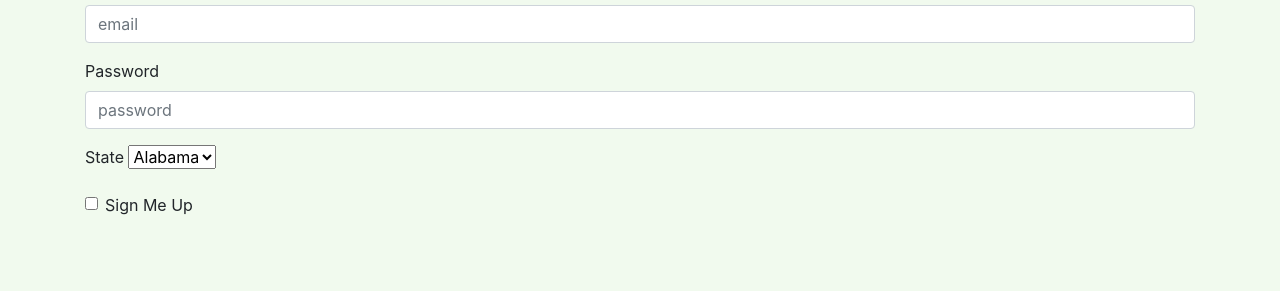
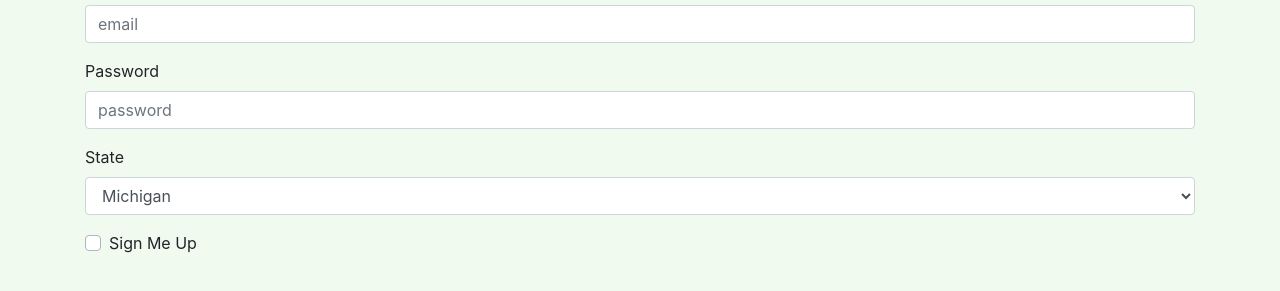
Before and after one commit to dss8654/dss8654-The-Web-Developer-Bootcamp-2020, a plain HTML site: page Section 12 Bootstrap/Forms/index.html in a window 1280 px wide. Shown: the part 141-432 px from the top of the page. Drawn offline with nearby package versions, Linux system fonts and the light colour scheme; files that its build step writes are made by us from their sources.

Commit message:
Deleted redundant checkbox, added custom checkbox

```diff
--- a/Section 12 Bootstrap/Forms/index.html
+++ b/Section 12 Bootstrap/Forms/index.html
@@ -23,17 +23,16 @@
 			</div>
 			<div class="form-group">
 				<label for="state">State</label>
-				<select name="state" id="state">
+				<select class="form-control" name="state" id="state">
+					<option value="MI">Michigan</option>
 					<option value="AL">Alabama</option>
 					<option value="AK">Alaska</option>
 				</select>
 			</div>
-			<div class="form-check">
 
-				<input type="checkbox" class="form-check-input" value="" id="defaultCheck1">
-				<label for="defaultCheck1" class="form-check-label">
-					Sign Me Up
-				</label>
+			<div class="custom-control custom-checkbox">
+				<input type="checkbox" class="custom-control-input" id="tos">
+				<label for="tos" class="custom-control-label">Sign Me Up</label>
 			</div>
 		</form>
 	</div>
```
